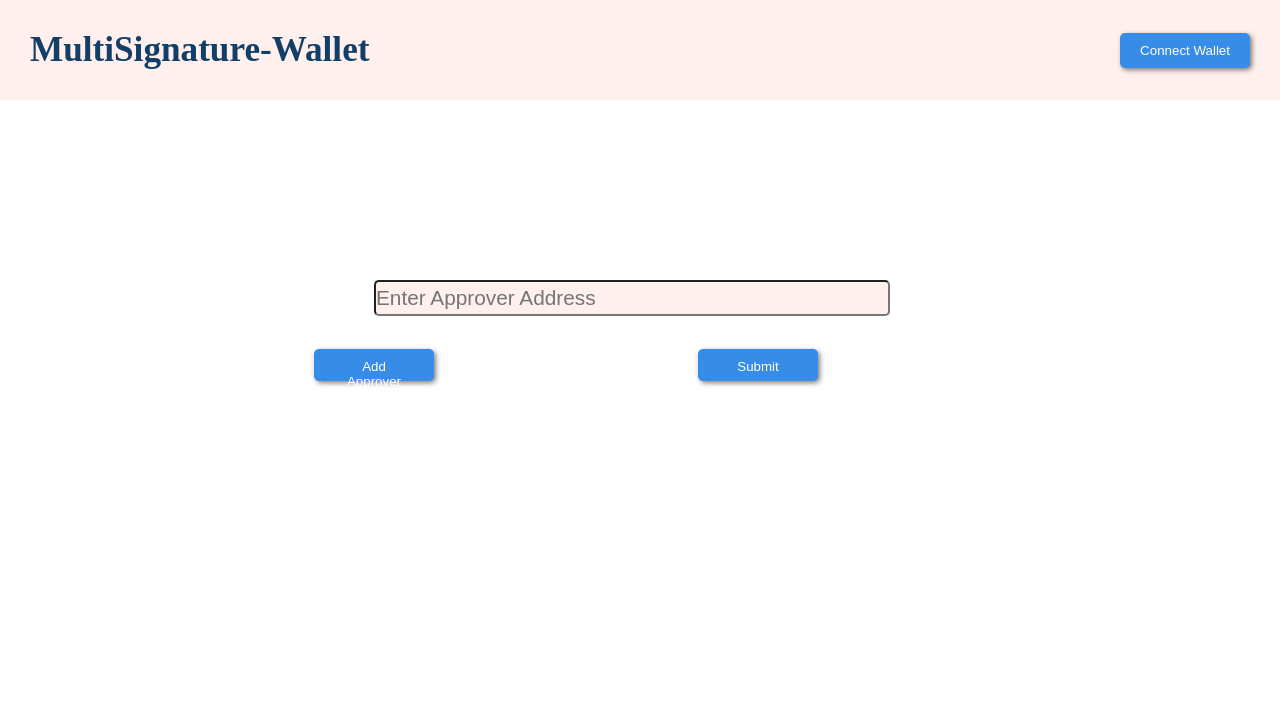
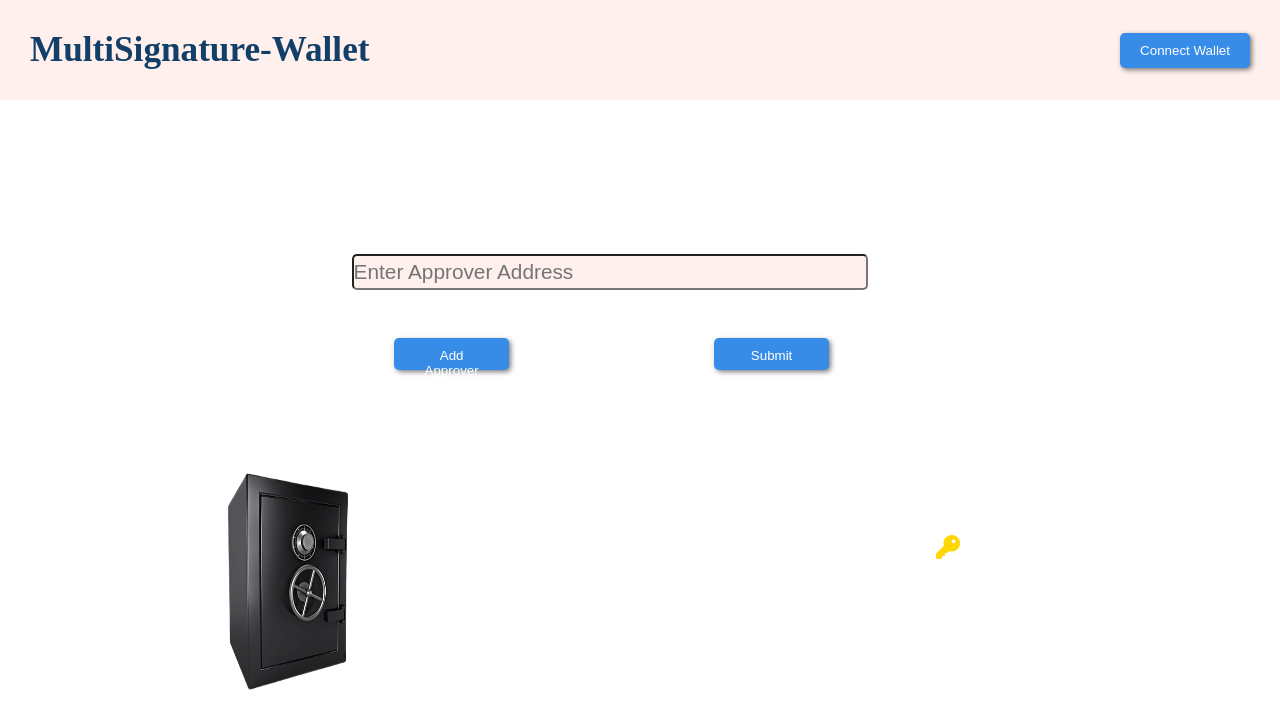
Before and after one commit to DrowsyWings/multisignedwallet, a React (Vite) app in the folder src/multiSignWallet_frontend/: page / in a window 1280 px wide. Both pictures are taken after typing "Sample" into the empty fields and a click on the button "Add Approver". Shown: the top 728 px of the page. Built offline with nearby package versions, Linux system fonts and the light colour scheme.

Commit message:
Final_Submit

```diff
--- a/src/multiSignWallet_frontend/index.html
+++ b/src/multiSignWallet_frontend/index.html
@@ -6,6 +6,7 @@
   <meta name="viewport" content="width=device-width" />
   <title>IC Hello Starter</title>
   <base href="/" />
+  <link rel="stylesheet" href="https://cdnjs.cloudflare.com/ajax/libs/font-awesome/6.0.0-beta3/css/all.min.css">
   <link rel="icon" href="/favicon.ico" />
 </head>
 
--- a/src/multiSignWallet_frontend/src/components/ApproverForm.jsx
+++ b/src/multiSignWallet_frontend/src/components/ApproverForm.jsx
@@ -1,22 +1,26 @@
 import React, { useState } from 'react';
-import '../styles/ApproverForm.css'
+import '../styles/ApproverForm.css';
 import { useNavigate } from 'react-router-dom';
 
 const ApproverForm = () => {
  const [approverAddress, setApproverAddress] = useState('');
+ const [approverCount, setApproverCount] = useState(0);
+ const [animateKeys, setAnimateKeys] = useState(false); // New state for animation
  const navigate = useNavigate();
 
  const handleAddApprover = () => {
-    // Store the current approver address in local storage
     const approvers = JSON.parse(localStorage.getItem('approvers')) || [];
     approvers.push(approverAddress);
     localStorage.setItem('approvers', JSON.stringify(approvers));
-    // Clear the input box
     setApproverAddress('');
+    setApproverCount(approverCount + 1);
  };
 
  const handleSubmit = () => {
-    navigate('/original-app-page');
+    setAnimateKeys(true); // Toggle the animation state
+    setTimeout(() => {
+      navigate('/original-app-page');
+    }, 3000);
  };
 
  return (
@@ -29,6 +33,14 @@ const ApproverForm = () => {
       />
       <button className='add' onClick={handleAddApprover}>Add Approver</button>
       <button className='submit' onClick={handleSubmit}>Submit</button>
+      <div className="locker">
+        <img src="/Locker1.png" alt="Locker" className="locker-image" />
+      </div>
+      <div className="keys">
+        {Array.from({ length: approverCount }).map((_, index) => (
+          <i key={index} className={`fas fa-key gold-icon ${animateKeys ? 'animate-key' : ''}`}></i>
+        ))}
+      </div>
     </div>
  );
 };
--- a/src/multiSignWallet_frontend/src/components/Navbar.jsx
+++ b/src/multiSignWallet_frontend/src/components/Navbar.jsx
@@ -9,7 +9,7 @@ const Navbar = () => {
   console.log("Connect Wallet button clicked");
   try {
       const publicKey = await window.ic.plug.requestConnect({
-        whitelist: ['qoctq-giaaa-aaaaa-aaaea-cai'],
+        whitelist: ['bkyz2-fmaaa-aaaaa-qaaaq-cai'],
         host: "https://mainnet.dfinity.network",
         onConnectionUpdate: () => {
           console.log(window.ic.plug.sessionManager.sessionData);
--- a/src/multiSignWallet_frontend/src/styles/ApproverForm.css
+++ b/src/multiSignWallet_frontend/src/styles/ApproverForm.css
@@ -2,21 +2,23 @@
   display: flex;
   align-items: center;
   justify-content: center;
+  position: relative; /* Make this container relatively positioned */
 }
-.AddressesInput>input {
+
+.AddressesInput > input {
   height: 2rem;
   font-size: 1.3rem;
   border-radius: 5px;
-    margin-left: 28vh;
-    margin-top: 20vh;
+  margin-left: 27%;
+  margin-top: 5%;
 }
+
 .add {
   position: relative;
-    top: 18vh;
-    left: -72vh;
+  top: 14vh;
+  left: -37%;
   height: 4vh;
-    width: 15vh;
-    background-color: #378ce7;
+  width: 9%;
   background-color: #378ce7;
   color: #fff;
   border: none;
@@ -27,16 +29,47 @@
 }
 .submit {
   position: relative;
-    top: 18vh;
-    right: 39vh;
+  top: 14vh;
+  left: -21%;
   height: 4vh;
-    width: 15vh;
-    background-color: #378ce7;
+  width: 9%;
   background-color: #378ce7;
   color: #fff;
   border: none;
   padding: 10px 20px;
   border-radius: 5px;
   cursor: pointer;
-  box-shadow: 2px 2px 5px 0px rgba(0, 0, 0, 0.5)
+  box-shadow: 2px 2px 5px 0px rgba(0, 0, 0, 0.5);
 }
+
+.gold-icon {
+color: gold;
+font-size: 24px;
+transition: transform 2s ease-in;
+}
+
+.keys {
+position: absolute; /* Position keys absolutely */
+top: 170%;
+right: 25%;
+display: flex;
+flex-direction: column;
+align-items: center;
+min-height: 50px; /* Reserve space for keys */
+}
+
+.animate-key {
+transform: translateX(-50cqw);
+}
+
+.locker {
+position: relative;
+top: 42vh;
+right: 70%;
+align-items: center;
+}
+
+.locker > img {
+width: 22vh;
+height: 30vh;
+}
```
Also changed, not shown: src/multiSignWallet_frontend/public/Locker1.png (added), 1 other file (tests, documents, lock files or other folders). Lines whose indentation alone changed are shown as unchanged.
